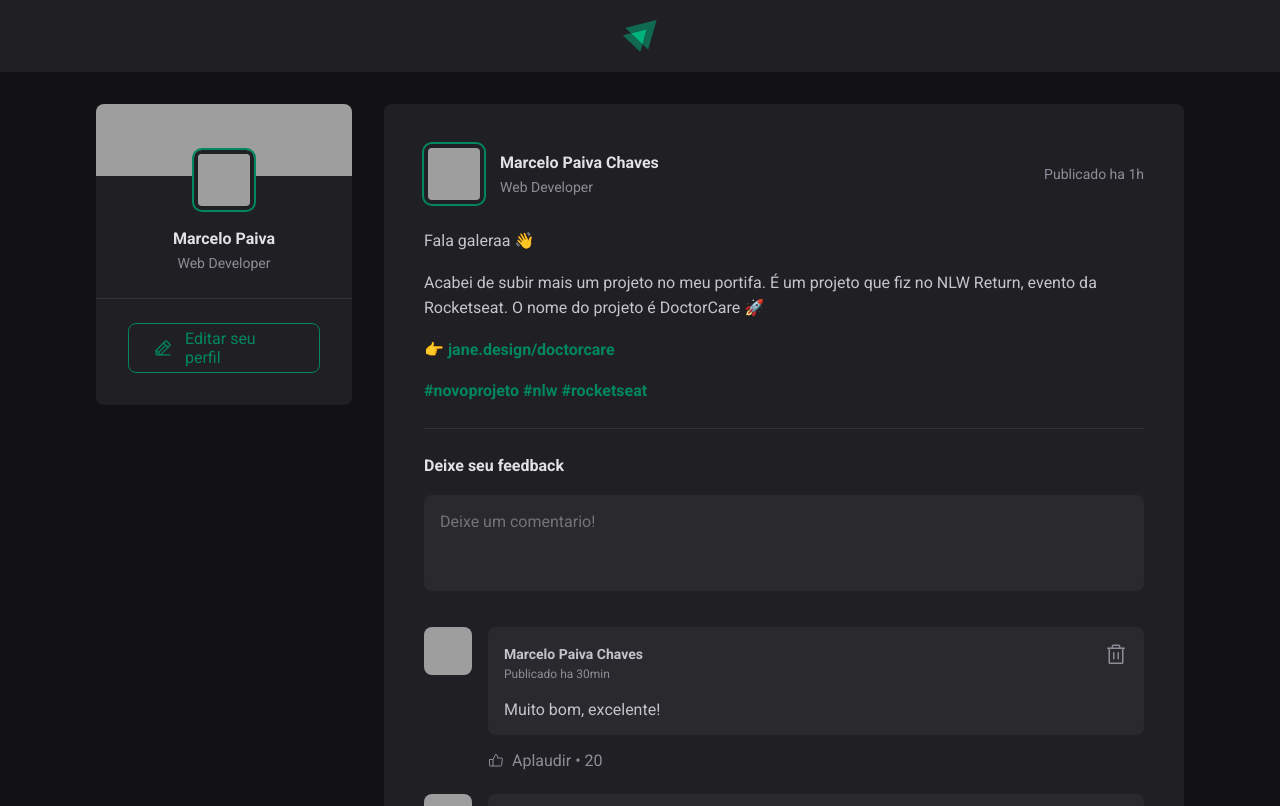
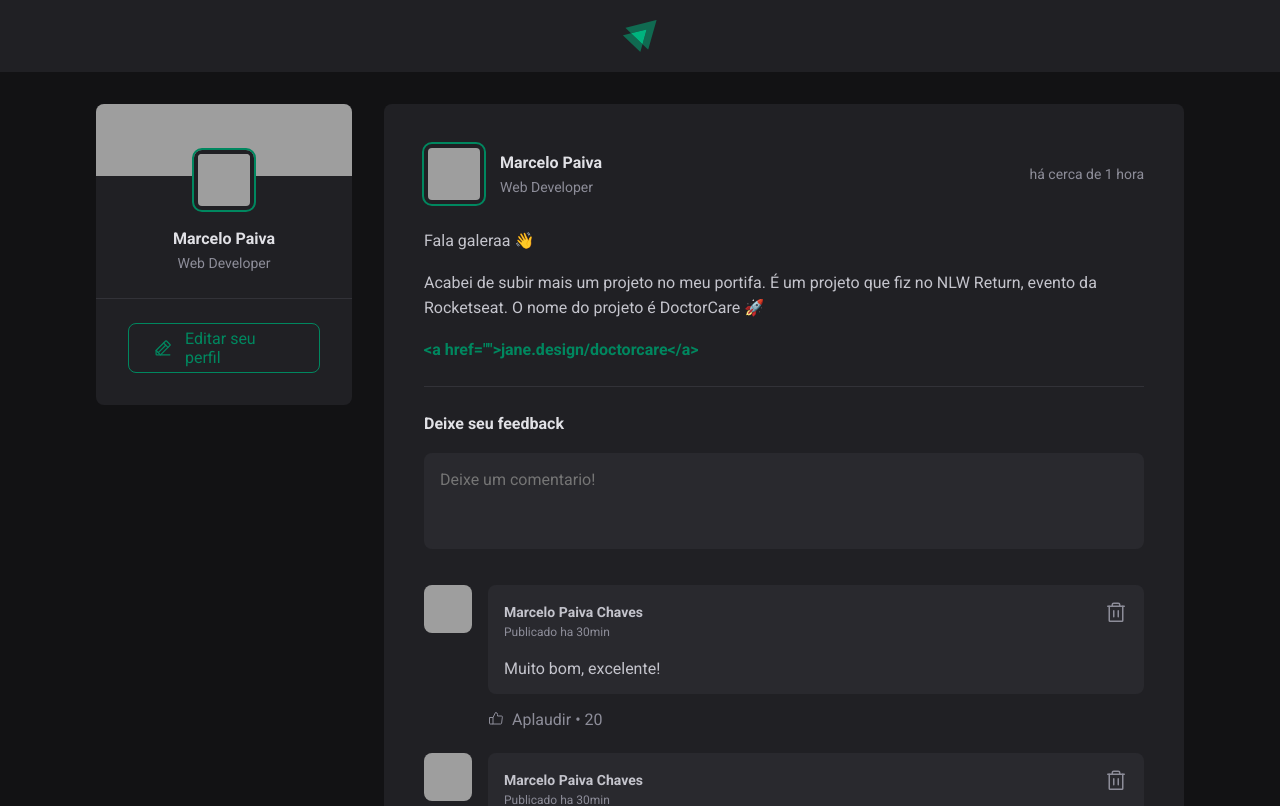
Before and after one commit to Marcelorpc/RocketSeat-ReactJS, a React (Vite) app: page / in a window 1280 px wide. Shown: the top 806 px of the page. Built offline with nearby package versions, Linux system fonts and the light colour scheme; grey boxes are pictures that could not be loaded.

Commit message:
add dynamic content to post

```diff
--- a/src/components/Post.jsx
+++ b/src/components/Post.jsx
@@ -1,32 +1,46 @@
+import styles from "./Post.module.css"
+
 import { Avatar } from "./Avatar"
 import { Comment } from "./Comment"
-import styles from "./Post.module.css"
 
-export function Post(props) {
-  console.log(props)
+import { format, formatDistanceToNow } from 'date-fns'
+import ptBR from 'date-fns/locale/pt-BR'
+
+export function Post({author, content, publishedAt}) {
+  const publishedDateFormatted = format(publishedAt, "d 'de' LLLL 'as' HH:mm'h'", {
+    locale: ptBR,
+  })
+
+  const publishedDateRelativeToNow = formatDistanceToNow(publishedAt, {
+    locale: ptBR,
+    addSuffix: true,
+  })
+
   return (
     <article className={styles.post}>
       <header>
         <div className={styles.author}>
-          <Avatar src="https://avatars.githubusercontent.com/u/105247533?v=4" />
+          <Avatar src={author.avatarUrl} />
 
           <div className={styles.authorInfo}>
-            <strong>Marcelo Paiva Chaves</strong>
-            <span>Web Developer</span>
+            <strong>{author.name}</strong>
+            <span>{author.role}</span>
           </div>
         </div>
 
-        <time title="28 de Janeiro as 11:08h" dateTime="28-01-2024 11:08:30">Publicado ha 1h</time>
+        <time title={publishedDateFormatted} dateTime={publishedAt.toISOString()}>
+          {publishedDateRelativeToNow}
+        </time>
       </header>
 
       <div className={styles.content}>
-        <p>Fala galeraa 👋</p>
-
-        <p>Acabei de subir mais um projeto no meu portifa. É um projeto que fiz no NLW Return, evento da Rocketseat. O nome do projeto é DoctorCare 🚀</p>
-
-        <p>👉 <a href="">jane.design/doctorcare</a></p>
-
-        <p><a href="">#novoprojeto #nlw #rocketseat</a></p>
+        {content.map(line => {
+          if(line.type == 'paragraph'){
+            return <p>{line.content}</p>
+          } else if(line.type == 'link') {
+            return <p><a href="#">{line.content}</a></p>
+          }
+        })}
       </div>
 
       <form className={styles.commentForm}>
```
